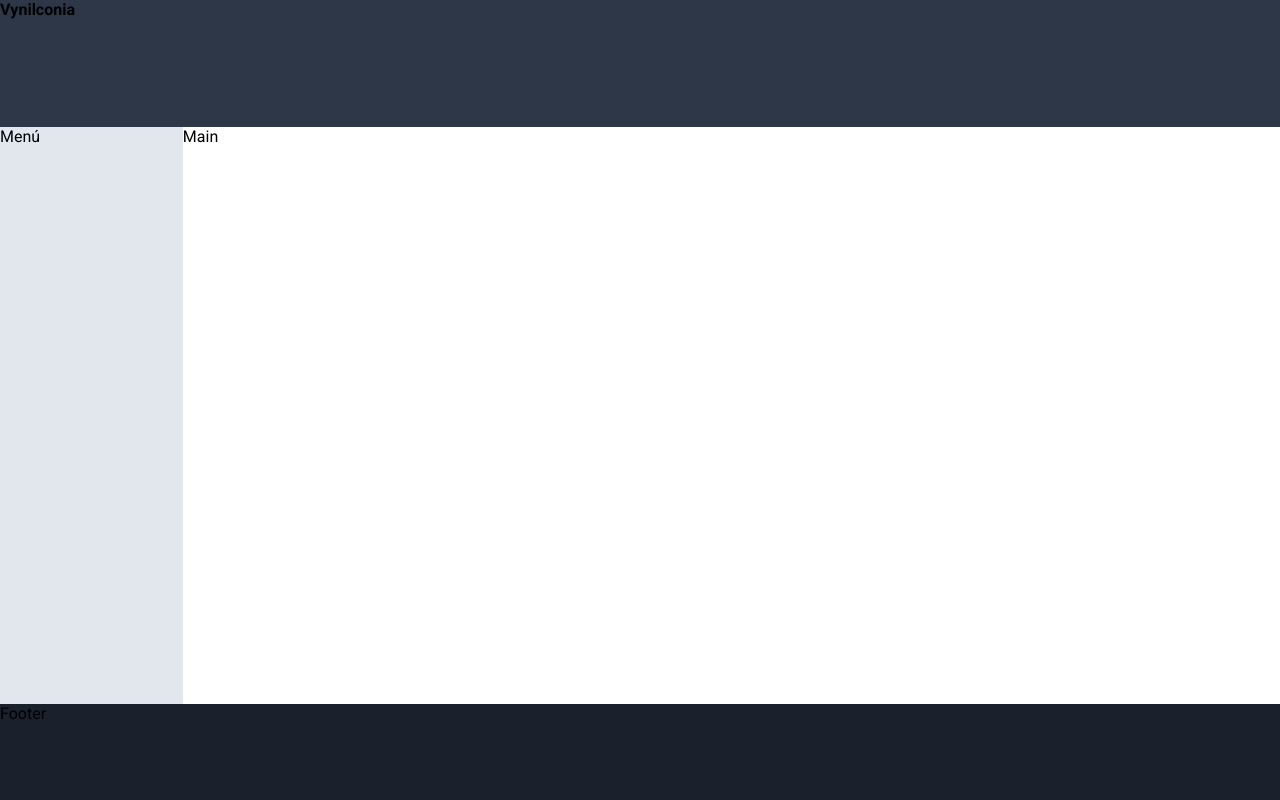
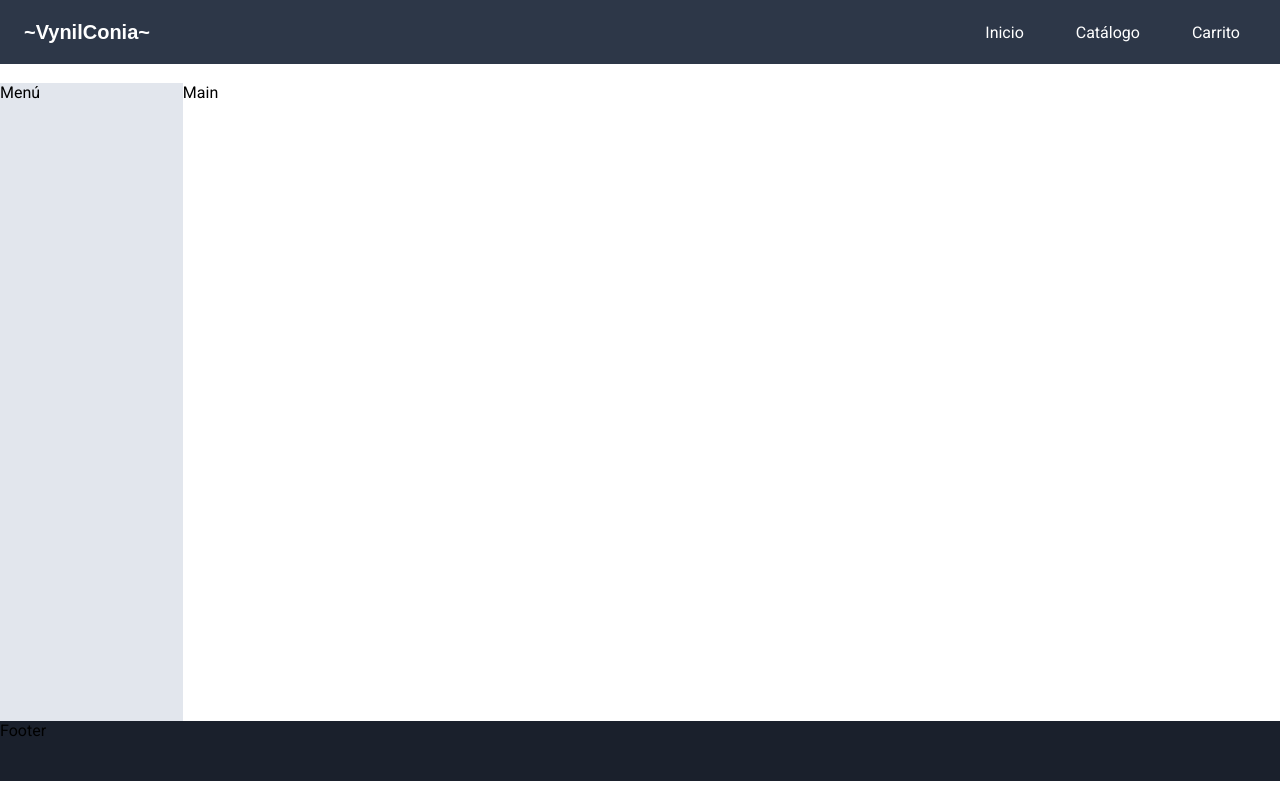
Before and after one commit to Hallerjack/tienda-virtual-adl, a plain HTML site: page index.html in a window 1280 px wide. Drawn offline with Linux system fonts and the light colour scheme; a web font is replaced by a local one.

Commit message:
header y menú gral

```diff
--- a/assets/css/style.css
+++ b/assets/css/style.css
@@ -15,9 +15,11 @@
 }
 
 body {
-    font-family: "Roboto";
+    font-family: "Roboto", sans-serif;
     background-color: var(--bg-color);
 }
+
+
 
 /* .box {
     border: solid 1px aqua;
@@ -38,23 +40,63 @@ body {
 
 header {
     grid-area: header;
-    min-height: 50px;
+    display: flex;
+    flex-direction: row;
+    justify-content: space-between;
+    align-items: center;
+    padding: 0em 1.5em;
+    height: 4em;
     background-color: var(--primary-color);
+    color: #FFF;
 }
+
+header h1 {
+    font-family: "BBH Bartle", sans-serif;
+    font-size: 20px;
+}
+
+.navbar {
+    display: flex;
+    gap: 20px;
+}
+
+.navbar ul {
+    display: flex;
+    flex-direction: row;
+    justify-content: center;
+}
+
+.navbar li {
+    list-style: none;
+    transition: 0.3s;
+}
+
+.navbar li:hover {
+    background-color: #4A5568;
+}
+
+.navbar a {
+    display: block;
+    text-decoration: none;
+    color: white;
+    padding: 1.5em 1em;
+}
+
+/* --- MENÚ LATERAL ---*/
 
 menu {
     grid-area: menu;
-    min-height: auto;
+    height: auto;
     background-color: var(--light-bg-color);
 }
 
 main {
     grid-area: main;
-    min-height: 500px;
+    height: 620px;
 }
 
 footer {
     grid-area: footer;
-    min-height: auto;
+    height: 60px;
     background-color: var(--tertiary-color);
 }
--- a/index.html
+++ b/index.html
@@ -8,13 +8,18 @@
     <link rel="stylesheet" href="./assets/css/style.css">
     <link rel="preconnect" href="https://fonts.googleapis.com">
     <link rel="preconnect" href="https://fonts.gstatic.com" crossorigin>
-    <link href="https://fonts.googleapis.com/css2?family=Roboto:ital,wght@0,100..900;1,100..900&display=swap" rel="stylesheet">
+    <link href="https://fonts.googleapis.com/css2?family=BBH+Bartle&family=Roboto:ital,wght@0,100..900;1,100..900&display=swap" rel="stylesheet">
     <title>Vynilconia | Vinilos</title>
 </head>
 <body class="grid-container box">
     <!-- HEADER -->
     <header>
-        <h4>Vynilconia</h4>
+        <h1>~VynilConia~</h1>
+        <ul class="navbar">
+            <li><a href="#">Inicio</a></li>
+            <li><a href="#">Catálogo</a></li>
+            <li><a href="#">Carrito</a></li>
+        </ul>
     </header>
     <!-- MENU LATERAL -->
     <menu class="box">Menú</menu>
```
